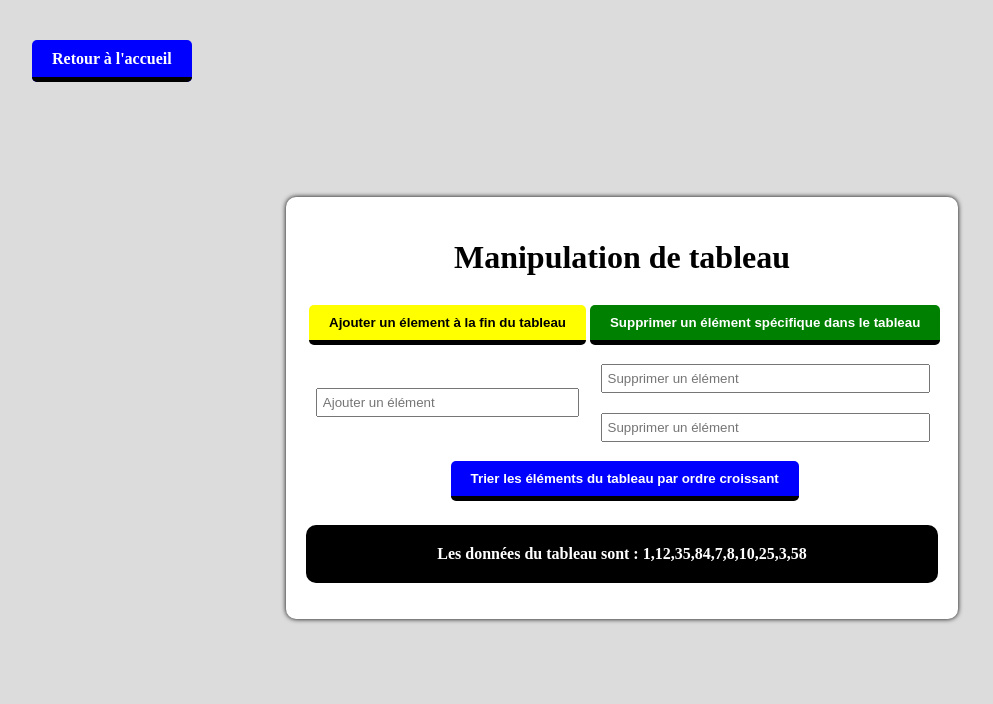
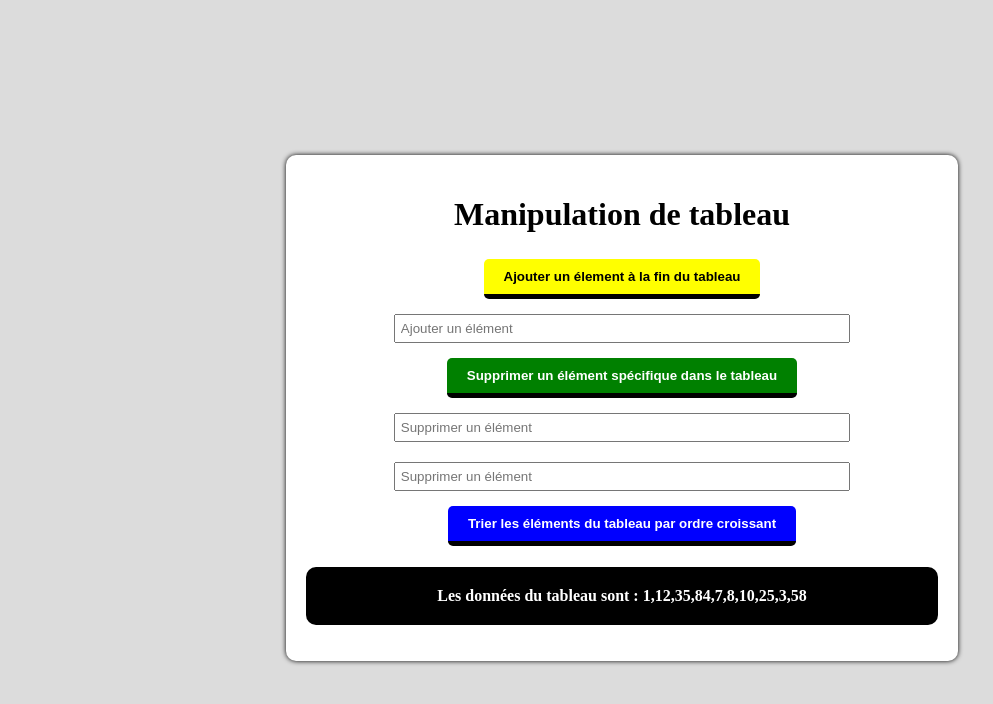
Before and after one commit to Hamed050411/Hamed.karamoko.github.io-, a plain HTML site: page Projets/tableau.html in a window 1280 px wide. Shown: the whole page, without its empty margins (18-1011 px from the left). Drawn offline with Linux system fonts and the light colour scheme.

Commit message:
Update tableau.html

```diff
--- a/Projets/tableau.html
+++ b/Projets/tableau.html
@@ -8,18 +8,9 @@
         body{
             background: gainsboro;
             display: flex;
-            flex-wrap: wrap;
             justify-content: center;
             align-items: center;
             height: 100vh;
-        }
-        .retour{
-            position: absolute;
-            top: 50px;
-            left: 50px;
-        }
-        .retour a{
-            text-decoration: none;
         }
         .container-tableau{
             text-align: center;
@@ -29,11 +20,13 @@
             border-radius: 10px;
             box-shadow: 0 0 5px black;
         }
-        table{
-            margin: auto;
+        .box{
+            width: 100%;
+            margin: 0 auto;
         }
+
         .ajouter, .supprimerX, .supprimerY{
-            width: 90%;
+            width: 70%;
             padding: 5px;
             margin: 10px auto;
         }
@@ -70,28 +63,23 @@
     </style>
 </head>
 <body>
-    <div class="retour">
-        <a href="../index.html" class="btn">Retour à l'accueil <i></i></a>
-    </div>
     <div class="container-tableau">
         <h1>Manipulation de tableau</h1>
-        <table>
-            <thead>
-                <tr>
-                    <td><input type="button" title="Ajouter un élement à la fin du tableau" value="Ajouter un élement à la fin du tableau" class="btn btnA" onclick="ajouter()"></td>
-                    <td><input type="button" title="Supprimer un élément spécifique dans le tableau" value="Supprimer un élément spécifique dans le tableau" class="btn btnS" onclick="supprimer()"></td>
-                </tr>
-                <tr>
-                    <td><input type="text" class="ajouter" placeholder="Ajouter un élément"></td>
-                    <td><input type="number" class="supprimerX" placeholder="Supprimer un élément">
-                        <input type="number" class="supprimerY" placeholder="Supprimer un élément"></td>
-                </tr>
-                <tr>
-                    <td colspan="2"><input type="button" title="Trier les éléments du tableau par ordre croissant" value="Trier les éléments du tableau par ordre croissant" class="btn" onclick="ordonner()"></td>
-                    <td></td>
-                </tr>
-            </thead>
-        </table>
+        <div class="tableau">
+            <div class="box">
+                <button type="button" title="Ajouter un élement à la fin du tableau" class="btn btnA" onclick="ajouter()">Ajouter un élement à la fin du tableau</button>
+                <input type="text" class="ajouter" placeholder="Ajouter un élément">
+            </div>
+            <div class="box">
+                <button type="button" title="Supprimer un élément spécifique dans le tableau" class="btn btnS" onclick="supprimer()">Supprimer un élément spécifique dans le tableau</button>
+                <input type="number" class="supprimerX" placeholder="Supprimer un élément">
+                <input type="number" class="supprimerY" placeholder="Supprimer un élément">
+            </div>
+            <div class="box">
+                <button type="button" title="Trier les éléments du tableau par ordre croissant" class="btn" onclick="ordonner()">Trier les éléments du tableau par ordre croissant</button>
+            </div>
+        </div>
+
         <p id="message"></p>
     </div>
 
```
